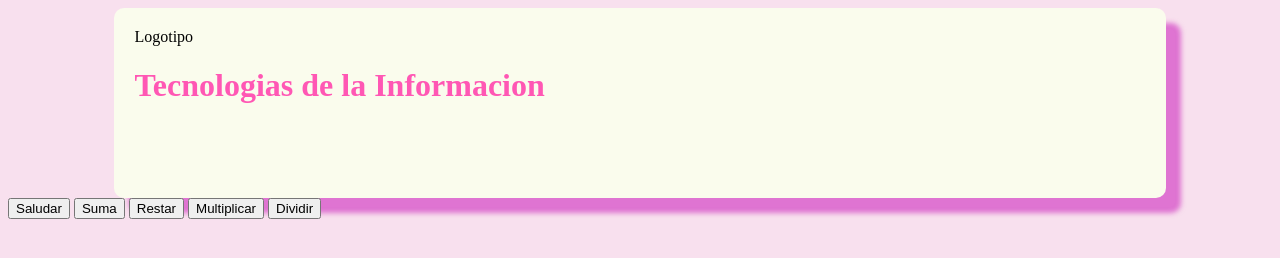
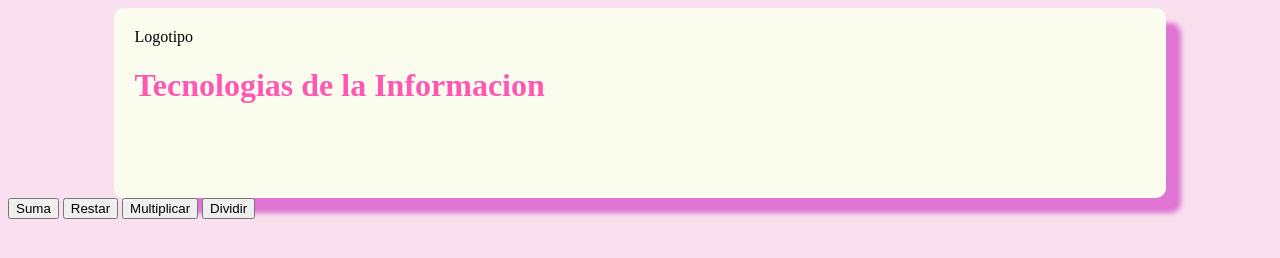
Before and after one commit to 240222-rgb/SITIO-TI, a plain HTML site: page index.html in a window 1280 px wide. Drawn offline with Linux system fonts and the light colour scheme.

Commit message:
modificar alguito

```diff
--- a/index.html
+++ b/index.html
@@ -11,7 +11,7 @@
         <div id="logo">Logotipo</div>
         <div id="titulo"><h1>Tecnologias de la Informacion</h1></div>
     </div>
-    <button onclick="saludar()">Saludar</button>
+
     <button onclick="suma()">Suma</button>
      <button onclick="resta()">Restar</button>
       <button onclick="mult()">Multiplicar</button>
```
